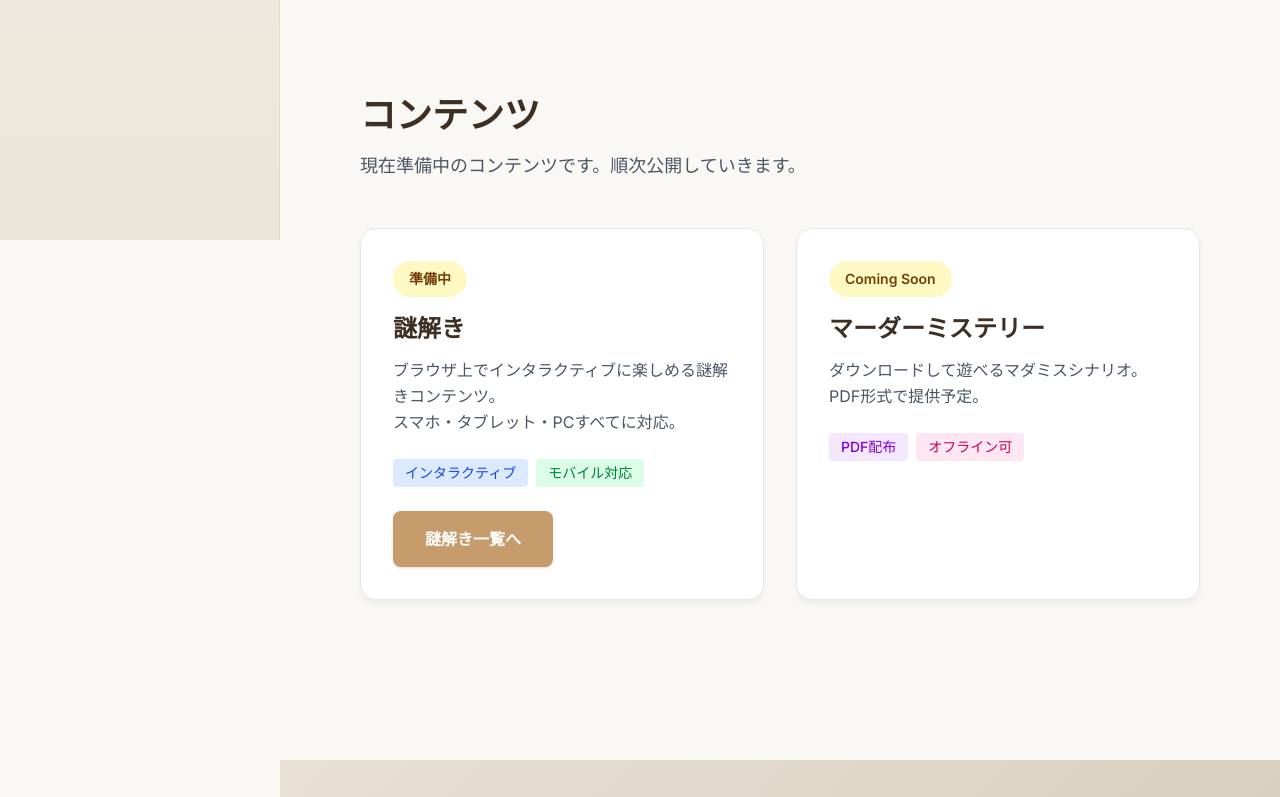
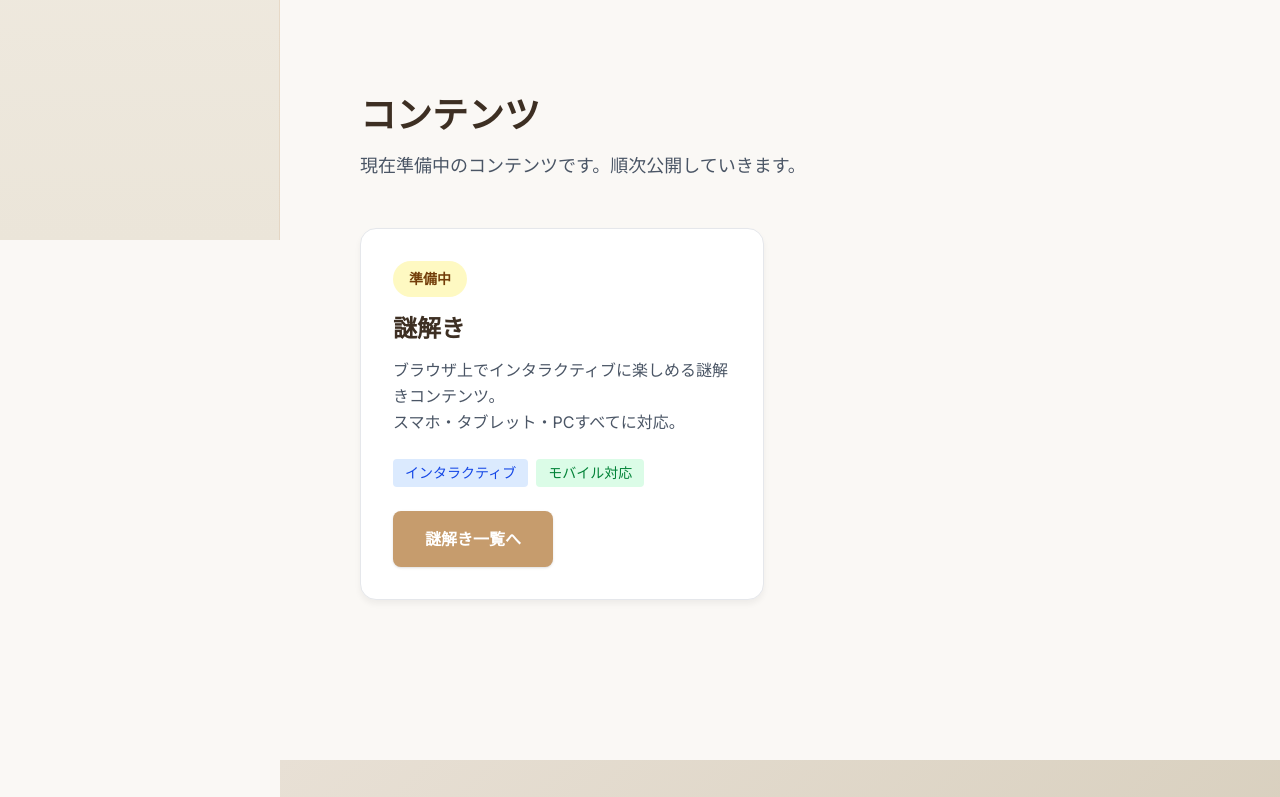
Before and after one commit to umauma1600/umauma1600.github.io, a React (Vite) app: page / in a window 1280 px wide. Shown: the part 560-1357 px from the top of the page. Built offline with nearby package versions, Linux system fonts and the light colour scheme; the HTML template or start-up script is replaced by a standard one.

Commit message:
マーダーミステリーコンテンツを非表示に変更
準備ができるまでトップページのマダミスカードを非表示に

```diff
--- a/src/components/ContentsSection.tsx
+++ b/src/components/ContentsSection.tsx
@@ -66,38 +66,7 @@ export default function ContentsSection() {
             </Link>
           </div>
 
-          {/* マダミスカード */}
-          <div
-            className="bg-white rounded-2xl p-8 shadow-sm border border-gray-200 transition-all duration-300 hover:-translate-y-1 hover:shadow-xl"
-            style={{
-              boxShadow: "0 4px 6px rgba(0, 0, 0, 0.05)",
-            }}
-          >
-            <div className="mb-4">
-              <span className="inline-block py-2 px-4 bg-yellow-100 text-yellow-900 rounded-full text-sm font-semibold">
-                Coming Soon
-              </span>
-            </div>
-            <h3
-              className="text-2xl font-bold mb-3"
-              style={{ color: "var(--color-primary)" }}
-            >
-              マーダーミステリー
-            </h3>
-            <p className="text-gray-600 mb-6 leading-relaxed">
-              ダウンロードして遊べるマダミスシナリオ。
-              <br />
-              PDF形式で提供予定。
-            </p>
-            <div className="flex flex-wrap gap-2">
-              <span className="px-3 py-1 bg-purple-100 text-purple-700 rounded text-sm font-medium">
-                PDF配布
-              </span>
-              <span className="px-3 py-1 bg-pink-100 text-pink-700 rounded text-sm font-medium">
-                オフライン可
-              </span>
-            </div>
-          </div>
+          {/* マダミスカード - 準備中のため非表示 */}
         </div>
       </div>
     </section>
```
